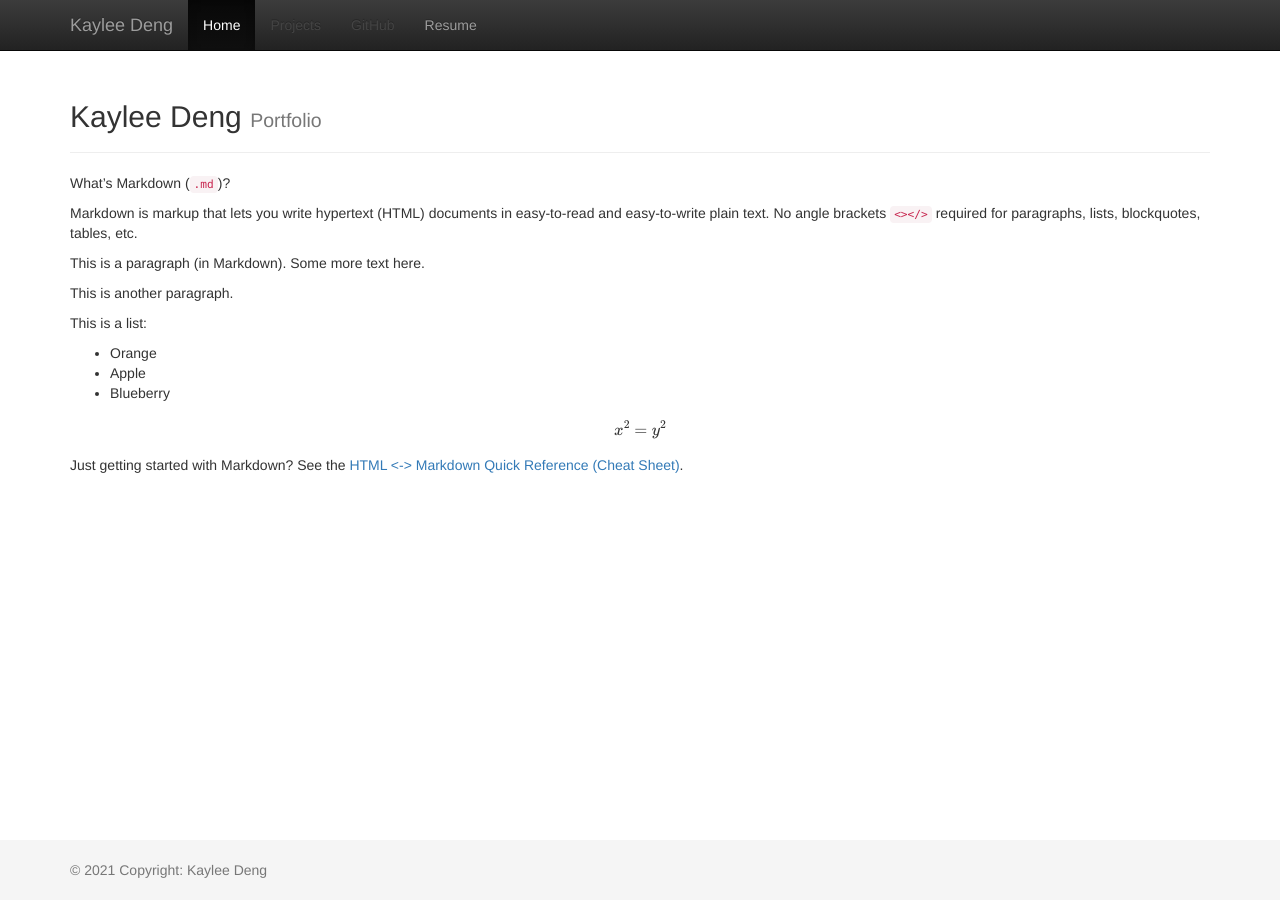
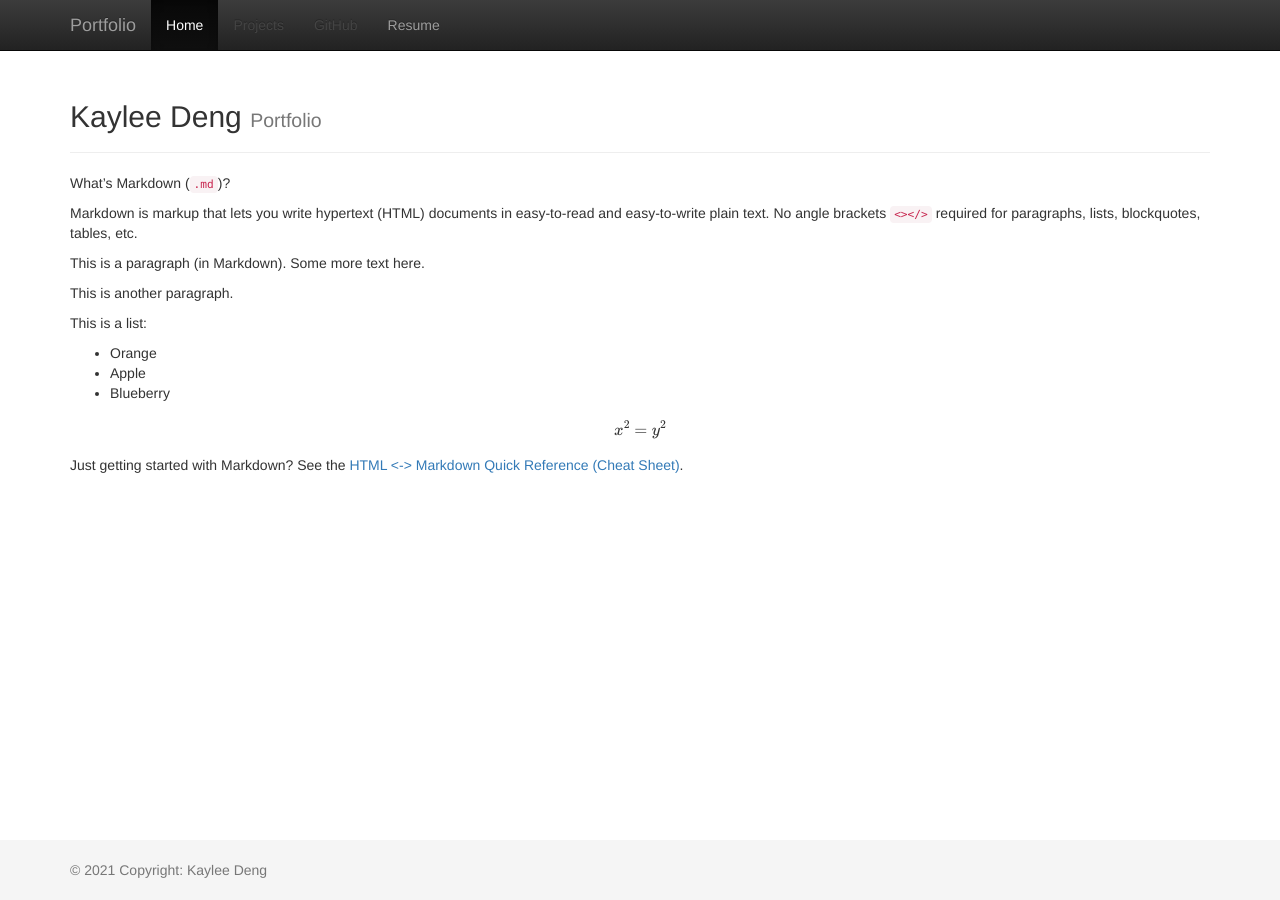
Before and after one commit to bikaylee/Portfolio, a Jekyll site: the page built from index.md, in a window 1280 px wide. Built offline with Jekyll 4.4.1, drawn with Linux system fonts in a browser that asks for light colours; formulas are drawn with MathJax 3.

Commit message:
reformat navbar

```diff
--- a/_layouts/default.html
+++ b/_layouts/default.html
@@ -43,7 +43,7 @@
     <!-- Include all compiled plugins (below), or include individual files as needed -->
     <script src="https://maxcdn.bootstrapcdn.com/bootstrap/3.3.7/js/bootstrap.min.js" integrity="sha384-Tc5IQib027qvyjSMfHjOMaLkfuWVxZxUPnCJA7l2mCWNIpG9mGCD8wGNIcPD7Txa" crossorigin="anonymous"></script>
 
-    <nav class="navbar navbar-inverse navbar-fixed-top">
+    <nav class="navbar navbar-inverse navbar-fixed-top navbar-dark">
       <div class="container">
         <div class="navbar-header">
           <button type="button" class="navbar-toggle collapsed" data-toggle="collapse" data-target="#navbar" aria-expanded="false" aria-controls="navbar">
@@ -52,9 +52,9 @@
             <span class="icon-bar"></span>
             <span class="icon-bar"></span>
           </button>
-          <span class="navbar-brand" style="pointer-events:none;">{{ site.title }}</span>
+          <span class="navbar-brand" style="pointer-events:none;">Portfolio</span>
         </div>
-        <div id="navbar" class="collapse navbar-collapse">
+        <div id="navbar" class="collapse navbar-collapse justify-content-end">
           <ul class="nav navbar-nav">
             <li class="{% if current[1] == 'index.html' or current[1] == %} active {% endif %}"><a href="index.html">Home</a></li>
             <li class="{{ projectClass }}{% if current[1] == 'project.html' %} active {% endif %}"><a href="project.html">Projects</a></li>
```
